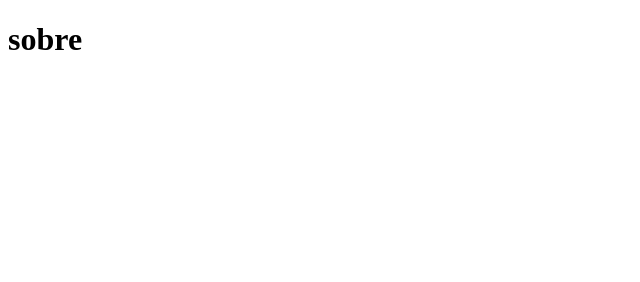
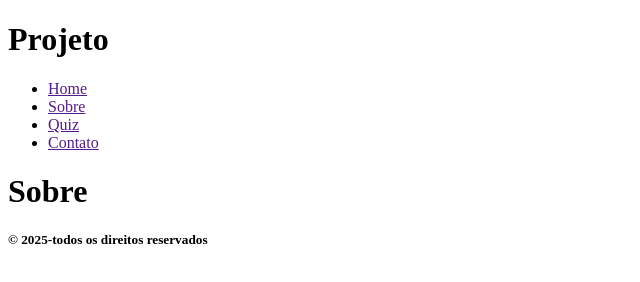
Before and after one commit to EduardoSRTolentino/projeto4, a plain HTML site: page src/pages/sobre.html in a window 1280 px wide. Shown: the whole page, without its empty margins (0-640 px from the left). Drawn offline with Linux system fonts and the light colour scheme.

Commit message:
preparando as estruturas das paginas html

```diff
--- a/src/pages/sobre.html
+++ b/src/pages/sobre.html
@@ -4,11 +4,25 @@
     <meta charset="UTF-8">
     <meta name="viewport" content="width=device-width, initial-scale=1.0">
      <!-- CHAMANDO O CSS -->
-     <link rel="stylesheet" src="../src/css/estilo.css">
+     <link rel="stylesheet" src="../css/estilo.css">
     <title>sobre</title>
 </head>
 <body>
-    <h1>sobre</h1>
+    <header>
+        <h1 i="logo">Projeto</h1>
+        <nav>
+            <ul>
+                <li><a href="">Home</a></li>
+                <li><a href="">Sobre</a></li>
+                <li><a href="">Quiz</a></li>
+                <li><a href="">Contato</a></li>
+            </ul>
+        </nav>
+    </header>
+    <h1>Sobre</h1>
 
+    <footer>
+        <h5>&copy; 2025-todos os direitos reservados</h5>
+    </footer>
 </body>
 </html>
```
Also changed, not shown: index.html (+20 -0 lines), src/pages/contato.html (+16 -1 lines), src/pages/quiz.html (+15 -1 lines).
